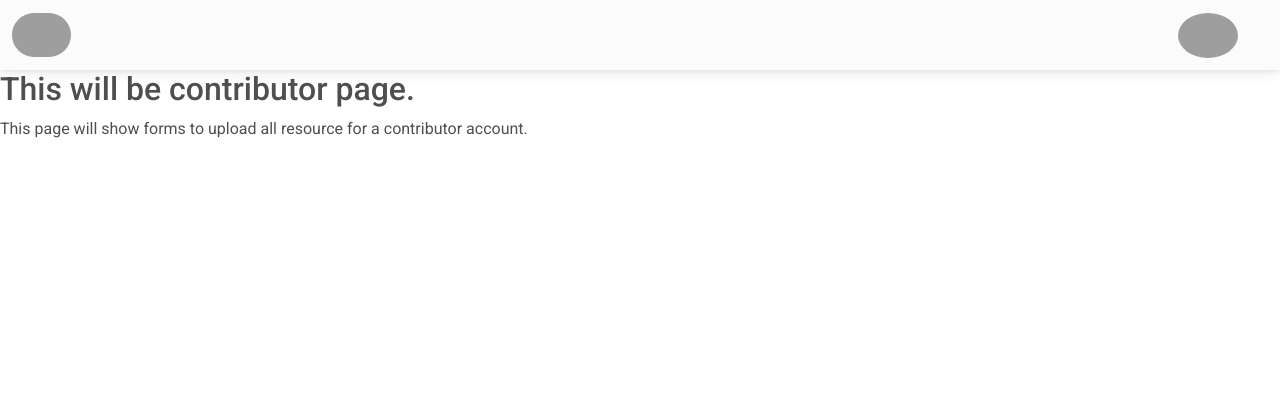
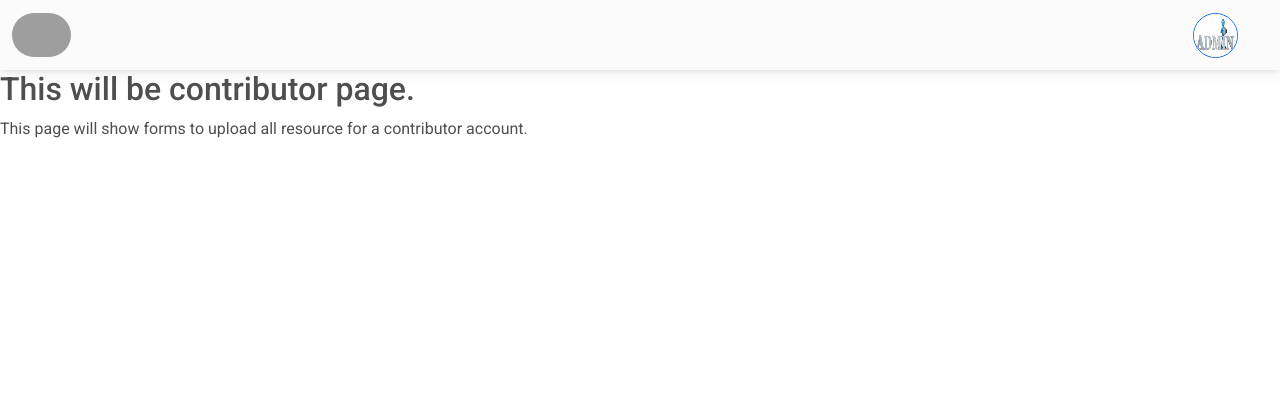
Before and after one commit to Upendra0/College-Space, a Django app: page /contribute/ in a window 1280 px wide. Shown: the top 420 px of the page. Run offline with Django 3.2, Linux system fonts and the light colour scheme; a user stored in the database is signed in; some libraries are stand-ins or nearby versions; grey boxes are pictures that could not be loaded.

Commit message:
changed the profile icon to replace with users pic

```diff
--- a/college_space/resources/templates/resources/base.html
+++ b/college_space/resources/templates/resources/base.html
@@ -72,9 +72,10 @@
                   aria-expanded="false"
                 >
                   <img
-                    src="https://st.depositphotos.com/2101611/3925/v/600/depositphotos_39258143-stock-illustration-businessman-avatar-profile-picture.jpg"
-                    class="rounded-circle"
+                    src="{{ user.profile_pic.url }} "
+                    class="rounded-circle border border-primary"
                     height="45"
+                    width="45"
                     alt="proLOg"
                     loading="lazy"
                     style="margin-right: 30px;"
--- a/college_space/users/templates/users/profile.html
+++ b/college_space/users/templates/users/profile.html
@@ -11,7 +11,7 @@
       <div class="card mt-3">
 
         <div class="card-body text-center">
-          <img class="avatar rounded-circle mb-5" src="https://st.depositphotos.com/2101611/3925/v/600/depositphotos_39258143-stock-illustration-businessman-avatar-profile-picture.jpg" height="250" width="250" alt="Profile Pic">
+          <img class="avatar rounded-circle mb-5" src="{{ user.profile_pic.url }} " height="250" width="250" alt="Profile Pic">
           <h4 class="card-title text-uppercase">{{ user.first_name }} {{ user.last_name }}</h4>
           <h6 class="card-subtitle mb-2 text-muted"><b>Semester</b> : {{ user.semester }} Semester</h6>
           <h6 class="card-subtitle mb-2"><b>Department</b> :<span class="text-uppercase"> {{ user.department }}</span></h6>
```
Also changed, not shown: college_space/db.sqlite3.
